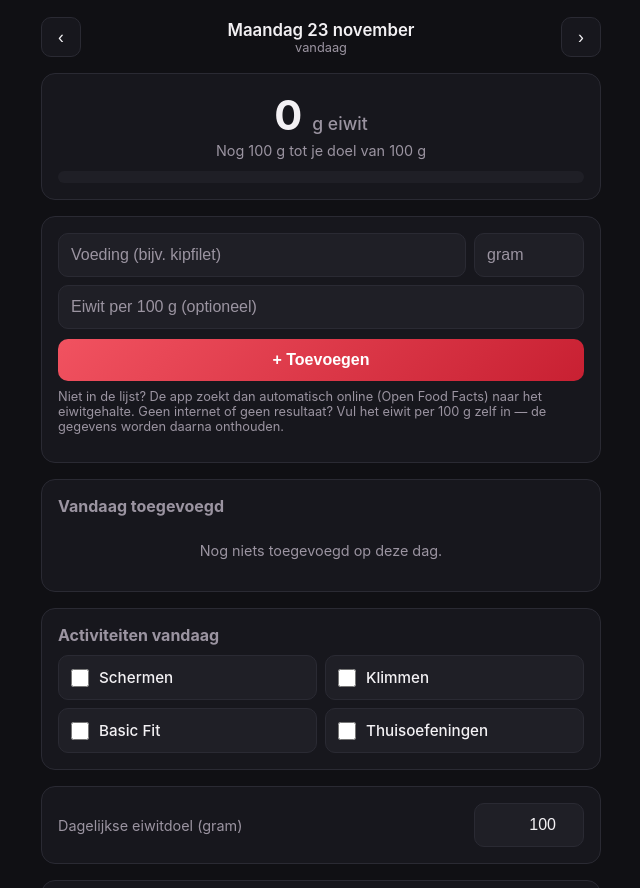
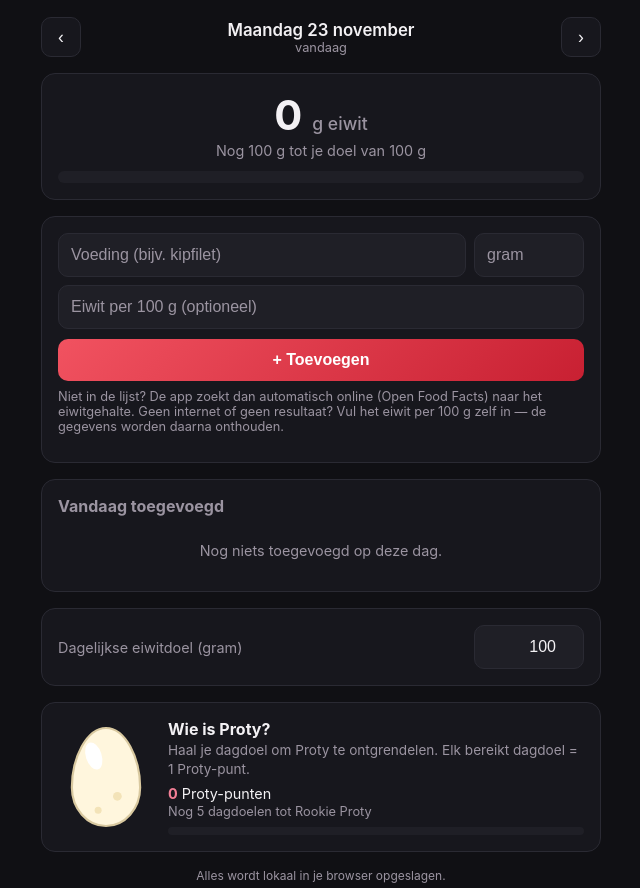
Before and after one commit to cderidder129/eiwit-tracker, a plain HTML site: page index.html in a window 1280 px wide. Shown: the part 77-965 px from the top of the page, without its empty margins (319-959 px from the left). Drawn offline with Linux system fonts and the light colour scheme.

Commit message:
Fix Proty-punten bij reeds gehaald doel, hernoem Protey naar Proty, resterende punten in splash, activiteiten verwijderd
Co-authored-by: cderidder129 <cderidder129@users.noreply.github.com>

```diff
--- a/index.html
+++ b/index.html
@@ -3,7 +3,7 @@
 <head>
 <meta charset="UTF-8">
 <meta name="viewport" content="width=device-width, initial-scale=1.0">
-<title>Protey — Eiwit Tracker</title>
+<title>Proty — Eiwit Tracker</title>
 <meta name="theme-color" content="#101014">
 <link rel="manifest" href="manifest.json">
 <link rel="icon" type="image/png" href="icon-192.png">
@@ -405,39 +405,6 @@
   }
   .game-actions .close-g { background: var(--card2); border: 1px solid var(--border); }
 
-  .activities h2 { font-size: 1rem; margin-bottom: 10px; color: var(--muted); }
-  .activity-list {
-    display: grid;
-    grid-template-columns: 1fr 1fr;
-    gap: 8px;
-  }
-  @media (max-width: 420px) {
-    .activity-list { grid-template-columns: 1fr; }
-  }
-  .activity {
-    display: flex;
-    align-items: center;
-    gap: 10px;
-    background: var(--card2);
-    border: 1px solid var(--border);
-    border-radius: 10px;
-    padding: 12px;
-    cursor: pointer;
-    font-size: 0.95rem;
-    font-weight: 500;
-    user-select: none;
-    transition: border-color 0.15s ease, background 0.15s ease;
-  }
-  .activity:hover { border-color: var(--accent); }
-  .activity input[type="checkbox"] {
-    width: 18px;
-    height: 18px;
-    accent-color: var(--rose);
-    cursor: pointer;
-    flex-shrink: 0;
-  }
-  .activity input[type="checkbox"]:checked + span { color: var(--rose); }
-
   .settings-row {
     display: flex;
     align-items: center;
@@ -463,7 +430,7 @@
 </div>
 
 <div class="app">
-  <h1>💪 Protey</h1>
+  <h1>💪 Proty</h1>
   <p class="subtitle">Voer je voeding en grammen in — het eiwittotaal rekenen wij uit.</p>
 
   <div class="date-nav">
@@ -499,11 +466,6 @@
   <div class="card entries">
     <h2 id="entriesTitle">Toegevoegd</h2>
     <div id="entryList"></div>
-  </div>
-
-  <div class="card activities">
-    <h2 id="activitiesTitle">Activiteiten vandaag</h2>
-    <div class="activity-list" id="activityList"></div>
   </div>
 
   <div class="card">
@@ -551,7 +513,7 @@
         <div class="rs-msg" id="rsMsg"></div>
         <div class="game-actions">
           <button type="button" id="gameAgain">Speel opnieuw</button>
-          <button type="button" class="close-g" id="gameClose">Terug naar Protey</button>
+          <button type="button" class="close-g" id="gameClose">Terug naar Proty</button>
         </div>
       </div>
     </div>
@@ -637,7 +599,6 @@ const FOOD_DB = [
 const STORAGE_KEY = "eiwit-tracker-v1";
 const DAY_MS = 24 * 60 * 60 * 1000;
 
-const ACTIVITIES = ["Schermen", "Klimmen", "Basic Fit", "Thuisoefeningen"];
 
 const PROTY_LEVELS = [
   { n: 5,  name: "Rookie", desc: "Het enthousiaste beginnende kuiken." },
@@ -647,7 +608,6 @@ const PROTY_LEVELS = [
 
 let state = {
   entries: {},
-  activities: {},
   goal: 100,
   customFoods: [],
   recent: [],
@@ -674,7 +634,6 @@ function load() {
       const data = JSON.parse(raw);
       if (data && typeof data === "object") {
         state.entries = data.entries || {};
-        state.activities = data.activities || {};
         state.goal = Number(data.goal) > 0 ? Number(data.goal) : 100;
         state.customFoods = Array.isArray(data.customFoods) ? data.customFoods : [];
         state.recent = Array.isArray(data.recent) ? data.recent : [];
@@ -690,7 +649,6 @@ function load() {
 function save() {
   localStorage.setItem(STORAGE_KEY, JSON.stringify({
     entries: state.entries,
-    activities: state.activities,
     goal: state.goal,
     customFoods: state.customFoods,
     recent: state.recent,
@@ -752,28 +710,6 @@ function render() {
 
   document.getElementById("entriesTitle").textContent =
     state.offset === 0 ? "Vandaag toegevoegd" : "Toegevoegd";
-  document.getElementById("activitiesTitle").textContent =
-    state.offset === 0 ? "Activiteiten vandaag" : "Activiteiten";
-
-  const actEl = document.getElementById("activityList");
-  actEl.innerHTML = "";
-  const done = state.activities[dateKeyForOffset(state.offset)] || [];
-  ACTIVITIES.forEach((a) => {
-    const label = document.createElement("label");
-    label.className = "activity";
-
-    const cb = document.createElement("input");
-    cb.type = "checkbox";
-    cb.checked = done.includes(a);
-    cb.addEventListener("change", () => toggleActivity(a, cb.checked));
-
-    const span = document.createElement("span");
-    span.textContent = a;
-
-    label.appendChild(cb);
-    label.appendChild(span);
-    actEl.appendChild(label);
-  });
 
   const listEl = document.getElementById("entryList");
   listEl.innerHTML = "";
@@ -815,17 +751,6 @@ function render() {
 
   renderQuickAdd();
   renderProty();
-}
-
-function toggleActivity(name, checked) {
-  const key = dateKeyForOffset(state.offset);
-  const arr = state.activities[key] || (state.activities[key] = []);
-  if (checked && !arr.includes(name)) arr.push(name);
-  if (!checked) {
-    state.activities[key] = arr.filter((x) => x !== name);
-    if (state.activities[key].length === 0) delete state.activities[key];
-  }
-  save();
 }
 
 function addEntry(food, grams, per100) {
@@ -996,10 +921,11 @@ function updateSplashText() {
   if (!el) return;
   const nxt = nextLevelInfo();
   if (nxt) {
+    const rest = nxt.n - state.pp;
     el.innerHTML = "Unlock " + nxt.name + " Proty na " + nxt.n + " bereikte dagdoelen" +
-      (state.pp > 0 ? "<small>" + state.pp + "/" + nxt.n + "</small>" : "");
+      "<small>Nog " + rest + " Proty-punt" + (rest === 1 ? "" : "en") + "</small>";
   } else {
-    el.innerHTML = "Rebel Proty is klaar voor actie<small>Speel de minigame in de Proty-kaart</small>";
+    el.innerHTML = "Rebel Proty is klaar voor actie<small>" + state.pp + " Proty-punten · speel de minigame in de Proty-kaart</small>";
   }
 }
 
@@ -1011,7 +937,7 @@ function renderProty() {
   if (lvl === 0) {
     art = eggSVG();
     title = "Wie is Proty?";
-    desc = "Haal je dagdoel om Proty te ontgrendelen. Elk bereikt dagdoel = 1 Protey-punt.";
+    desc = "Haal je dagdoel om Proty te ontgrendelen. Elk bereikt dagdoel = 1 Proty-punt.";
   } else {
     art = protySVG(lvl);
     const L = PROTY_LEVELS[lvl - 1];
@@ -1020,11 +946,11 @@ function renderProty() {
   }
   if (nxt) {
     const rest = nxt.n - state.pp;
-    extra = '<div class="pp"><b>' + state.pp + '</b> Protey-punten</div>' +
+    extra = '<div class="pp"><b>' + state.pp + '</b> Proty-punten</div>' +
       '<div class="next">Nog ' + rest + ' dagdoel' + (rest === 1 ? "" : "en") + ' tot ' + nxt.name + ' Proty</div>' +
       '<div class="proty-progress"><div style="width:' + Math.min(state.pp / nxt.n * 100, 100) + '%"></div></div>';
   } else {
-    extra = '<div class="pp"><b>' + state.pp + '</b> Protey-punten</div>' +
+    extra = '<div class="pp"><b>' + state.pp + '</b> Proty-punten</div>' +
       '<button type="button" class="game-btn">🎮 Speel \u201cVang de eiwitten\u201d met Rebel Proty</button>';
   }
   el.innerHTML = '<div class="art">' + art + '</div>' +
@@ -1348,11 +1274,27 @@ goalInput.addEventListener("change", () => {
   state.goal = v > 0 ? v : 100;
   goalInput.value = state.goal;
   save();
+  catchUpPP();
   render();
 });
 
+/* Inhaalcheck: was het doel van vandaag al bereikt (bv. vóór de laatste
+   update, of doordat het doel tussendoor is verlaagd)? Dan telt vandaag
+   alsnog 1 Proty-punt — stil, zonder confetti. */
+function catchUpPP() {
+  if (state.goal <= 0) return;
+  const key = dateKeyForOffset(0);
+  const tot = (state.entries[key] || []).reduce((s, e) => s + e.protein, 0);
+  if (tot >= state.goal && !state.scored[key]) {
+    state.scored[key] = true;
+    state.pp++;
+    save();
+  }
+}
+
 load();
 goalInput.value = state.goal;
+catchUpPP();
 updateSplashText();
 render();
 renderProty();
```
Also changed, not shown: manifest.json, 1 other file.
